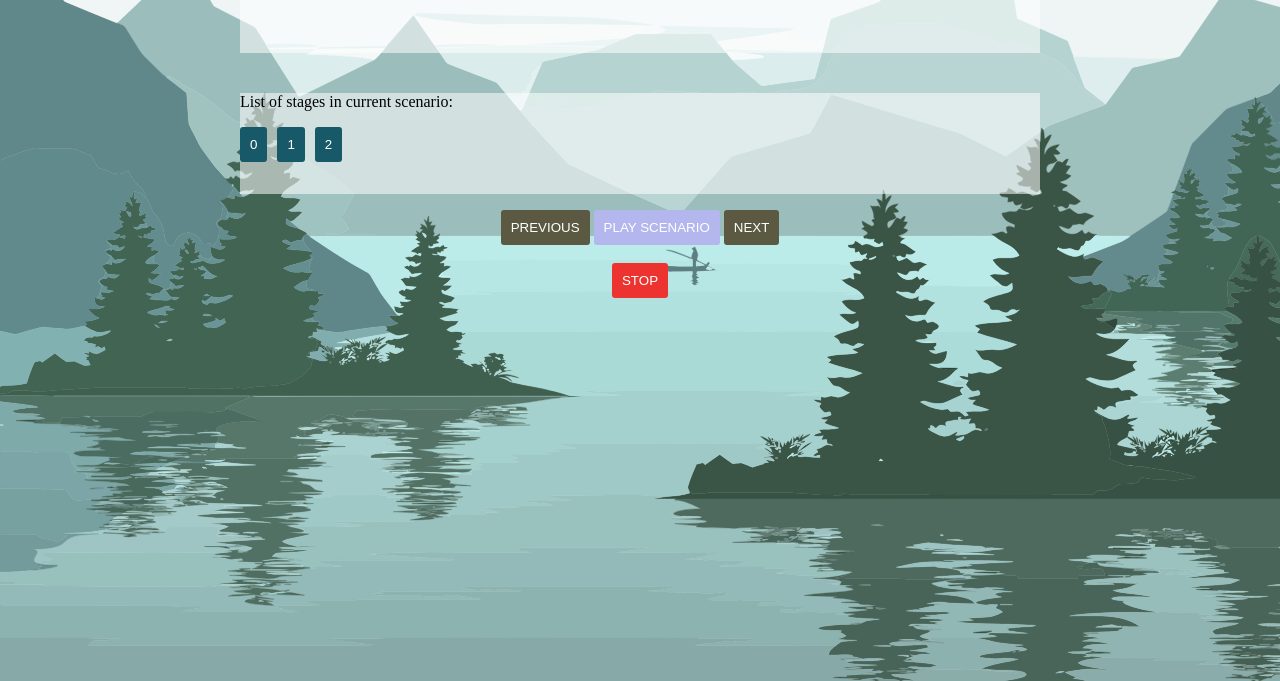
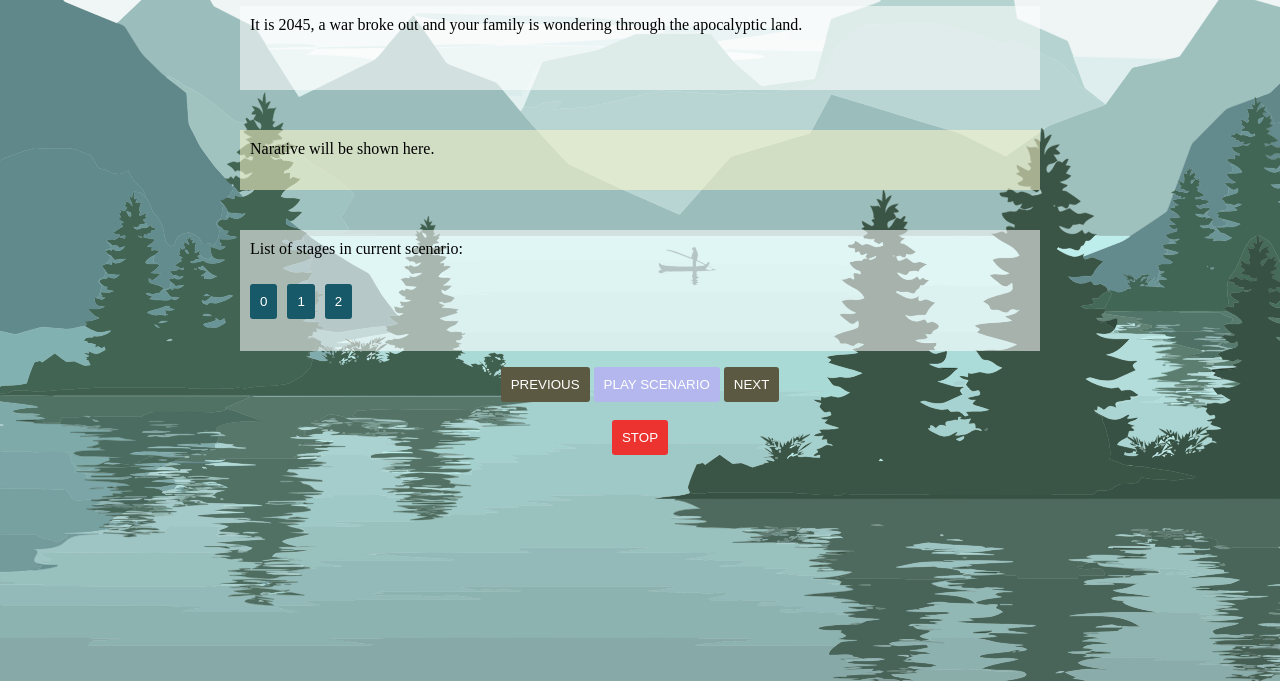
Before and after one commit to santrancisco/tinyadventure, a plain HTML site: page index.html in a window 1280 px wide. Shown: the part 119-800 px from the top of the page. Drawn offline with Linux system fonts and the light colour scheme.

Commit message:
show narative and moved scenarios to separated file

```diff
--- a/index.html
+++ b/index.html
@@ -12,18 +12,29 @@
         <link href="style.css" rel="stylesheet">
     </head>
     <body>
+        <nav>
+            <select id="select_language" onchange="updateLanguage()">
+                <option value="en">English</option>
+                <option value="vn">Vietnamese</option>
+              </select>
+        </nav>
         <h1 class="mainheading">Tiny Adventure</h1>
         <div class="container">
-            <div class="status" style="margin-top: 5vh; padding-bottom: 5vh;">
-                <p id="note" class="note">
+            <div class="description" style="margin-top: 5vh; padding-bottom: 5vh;">
+                <p id="note" style="padding-top: 10px;padding-left: 10px;" class="note">
                     Let the adventure begins  </p>
             </div>
-            <div class="status" style="margin-top: 5vh; padding-bottom: 2vh;">
-            <p>List of stages in current scenario:</p>
-            <div id="stages" class="stagelist" style="margin-top: 2vh; padding-bottom: 2vh;">
+            <div class="status" style="margin-top: 5vh; padding-bottom: 2vh; min-height: 30%;">
+                <p style="padding-top: 10px;padding-left: 10px;" id="narative">
+                    Narative will be shown here.
+                </p>
+            </div>
+            <div class="description" style="margin-top: 5vh; padding-bottom: 2vh;">
+                <p style="padding-top: 10px;padding-left: 10px;">List of stages in current scenario:</p>
+                <div id="stages" class="stagelist" style="padding-top: 10px;padding-left: 10px; margin-top: 2vh; padding-bottom: 2vh;">
 
+                </div>
             </div>
-        </div>
             <div class="action bar" style="margin-top: 2vh; padding-bottom: 2vh;">
                 <div class="button_cont" align="center">
                     <button class="nextbtt btt" id="previousbutton" onclick="previousscenario();">Previous</button>
@@ -37,6 +48,7 @@
             </div>
         </div>
         <script src='https://code.responsivevoice.org/responsivevoice.js'></script>
+        <script src="/js/scenarios.js"></script>
         <script src="/js/main.js"></script>
     </body>
 </html>
--- a/js/main.js
+++ b/js/main.js
@@ -34,84 +34,40 @@ languagelib={
     "vn":"Vietnamese Female"
 };
 
-var scenarios = [
-    {
-        "description":"It is 2045, a war broke out and your family is wondering through the apocalyptic land.",
-        "stages":[
-            {
-                "time": 30000,
-                "read":{
-                    "en":"You are wondering through an abandoned town but there is no sign of living. A storm is approaching in and you must find food and shelter."
-                },
-                "sound":{
-                    "windy":0,
-                    "rifle_echo_long":15000
+function updateLanguage() {
+    currentlanguage = document.getElementById("select_language").value;
+    document.getElementById("note").innerHTML = scenarios[currentscenario].description[currentlanguage];
 }
-            },
-            {
-            	"time": 30000,
-                "read": {
-                    "en":"While sitting around the campfire you heard a gun shoot and small noises outside the door. You take a look and found a wounded and exhausted dog outside."
-                },
-                "sound":{
-                    "thunder_storm":0,
-                    "fire":0,
-                    // "coffee_shop":0,
-                }
-             },
-             {
-            	"time": 30000,
-                "read": {
-                    "en":"Your friends are exhausted and they need food. The sky is clearing and It's time to go out and search for food."
-                },
-                "sound":{
-                    "warm_night":0,
-                }
-         	}
-        ],
-        "exit": "Feeling fresh and ready, you can finally leave the town!"
-    },
-    {
-        "description":"It is 1940, In the middle of world war 2, you and your family managed to escape to a farm.",
-        "stages":[
-            {
-                "time": 30000,
-                "read":{
-                    "en":"Everyone stretch their legs and get out of the tent. It is important to keep your self healthy. You gather everyone and start your daily exercise."
-                },
-                "sound":{
-                    "chicken_morning_farm":0
-                }
-            },
-            {
-            	"time": 30000,
-                "read": {
-                    "en":"Dark clouds gather quickly. It's time to head back into the tent and wait for the rain to finish."
-                },
-                "sound":{
-                    "heavy_rain":0,
-                    "thunder_storm":10000
-                }
-         	}
-        ],
-        "exit": "Feeling fresh and ready, you can finally leave the farm."
-    }
-];
+
 
 async function speak (text, opts) {
     //opts = opts || {}
     pauseallsound();
     await sleep(1000);
-    console.log(languagelib[currentlanguage])
-    console.log(text)
-    responsiveVoice.speak(text, languagelib[currentlanguage], opts)
+    responsiveVoice.speak(text[currentlanguage], languagelib[currentlanguage], opts)
 }
 
 currentsound=[];
 
-async function  playsound(sounds,timeout) {
+
+
+function  playambience(sounds,timeout) {
     for (const [sound, time]  of Object.entries(sounds)) {
-        console.log(sound)
+        if (time == 0){
+           playsound(sound,time)
+        }
+    }
+}
+
+function  playsoundatspecifictime(sounds,timeout) {
+    for (const [sound, time]  of Object.entries(sounds)) {
+        if (time != 0){
+           playsound(sound,time)
+        }
+    }
+}
+
+function  playsound(sound,timeout) {
     if (typeof currentsound[sound] != "undefined") {
         currentsound[sound].currentTime = 0;
     } else {
@@ -121,12 +77,13 @@ async function  playsound(sounds,timeout) {
         snd.loop=s.loop;
         currentsound[sound] = snd;
     }
-        setTimeout(function(){currentsound[sound].play()},time);
-    }
+    setTimeout(function(){currentsound[sound].play()},timeout*1000);
+
 }
 
+
 function pauseallsound(){
-    for (i in currentsound){
+    for (var i in currentsound){
         currentsound[i].pause();
     }
 }
@@ -148,19 +105,22 @@ async function playscenario(fromstage){
     document.getElementById("playbutton").disabled = true;
     var s=scenarios[currentscenario];
     for (var i = 0; i < s.stages.length; i++){
-        document.getElementById("stage-"+i).classList.remove("stagebttactive")
+        document.getElementById("stage-"+i).classList.remove("stagebttactive");
     }
     for (var i = fromstage; i < s.stages.length; i++){
         if (currentrun!=runcounter){
             console.log("Exit previous run")
             return
         }
-        document.getElementById("stage-"+i).classList.add("stagebttactive")
-        speak(s.stages[i].read[currentlanguage],{
-            onend: function(){playsound(s.stages[i].sound)}
+        document.getElementById("narative").innerHTML = s.stages[i].read[currentlanguage];
+        document.getElementById("stage-"+i).classList.add("stagebttactive");
+        console.log(s.stages[i].sounds);
+        playsoundatspecifictime(s.stages[i].sounds);
+        speak(s.stages[i].read,{
+            onend: function(){playambience(s.stages[i].sounds)}
             });
-        await sleep(s.stages[i].time);
-        document.getElementById("stage-"+i).classList.remove("stagebttactive")
+        await sleep(s.stages[i].time*1000);
+        document.getElementById("stage-"+i).classList.remove("stagebttactive");
    }
    pauseallsound();
    speak(s.exit,{});
@@ -184,7 +144,7 @@ function getCurrentSenario() {
 }
 
 currentscenario = getCurrentSenario()
-document.getElementById("note").innerHTML = scenarios[currentscenario].description;
+document.getElementById("note").innerHTML = scenarios[currentscenario].description[currentlanguage];
 for (var i =0;i<scenarios[currentscenario].stages.length;i++){
     document.getElementById("stages").innerHTML+="<button class=\"btt stagebtt\" onclick=\"playscenario("+i+")\"id=\"stage-"+i+"\">"+i+"</div>"
 }
--- /dev/null
+++ b/js/scenarios.js
@@ -0,0 +1,80 @@
+
+var scenarios = [
+    {
+        "description":{
+            "en":"It is 2045, a war broke out and your family is wondering through the apocalyptic land.",
+            "vn":"Bây giờ là năm 2045, một cuộc chiến tranh sảy ra và gia đình bạn đang phải mạo hiểm đi qua những thành phố đổ nát."
+        },
+        "stages":[
+            {
+                "time": 300,
+                "read":{
+                    "en":"You are wondering through an abandoned town but there is no sign of living. A storm is approaching in and you must find food and shelter.",
+                    "vn":"Bạn đang đi qua một ngôi làng bỏ hoang không một bóng người. Một cơn bão sắp ập tới, bạn cần tìm chỗ chú và đồ ăn."
+                },
+                "sounds":{
+                    "windy":0,
+                    "rifle_echo_long":295
+                }
+            },
+            {
+            	"time": 300,
+                "read": {
+                    "en":"While sitting around the campfire you heard a gun shoot and small noises outside the door. You take a look and found a wounded and exhausted dog outside.",
+                    "vn":"Đang ngồi bên lửa trại, bạn nghe thấy tiếng súng rồi có tiếng động nhỏ ở ngoài cửa. Nhìn ra ngoài, bạn phát hiện có một chú chó bị thương và nhìn rất mệt mỏi."
+                },
+                "sounds":{
+                    "thunder_storm":0,
+                    "fire":0
+                }
+             },
+             {
+            	"time": 300,
+                "read": {
+                    "en":"Your friends are exhausted and they need food. The sky is clearing and It's time to go out and search for food.",
+                    "vn":"Những người đi cùng bạn đã rất mệt mỏi. Mưa đã tạnh, đã đến lúc bạn đi tìm đồ ăn cho mọi người. "
+                },
+                "sounds":{
+                    "warm_night":0
+                }
+         	}
+        ],
+        "exit": {
+            "en":"Feeling fresh and ready, you can finally leave the town!",
+            "vn":"Bạn đã cảm thấy khỏe mạnh lên nhiều và có thể rời khỏi ngôi làng này."
+        }
+    },
+    {
+        "description":{
+            "en":"It is 1940, In the middle of world war 2, you and your family managed to escape to a farm.",
+            "vn":"1940 - Chiến tranh thế giời thư 2 đang xảy ra. Gia đình bạn đã chạy trốn được đến một nông trại bỏ hoang."
+        },
+        "stages":[
+            {
+                "time": 300,
+                "read":{
+                    "en":"Everyone stretch their legs and get out of the tent. It is important to keep your self healthy. You gather everyone and start your daily exercise.",
+                    "vn":"Trời đã sáng, đã đến lúc chúng ta tập thể dục buổi sáng. Trong môi trường loạn lạc như vậy, việc giữ gìn sức khỏe là rất quan trọng!"
+                },
+                "sounds":{
+                    "chicken_morning_farm":0
+                }
+            },
+            {
+            	"time": 300,
+                "read": {
+                    "en":"Dark clouds gather quickly. It's time to head back into the barn and wait for the rain to finish.",
+                    "vn":"Bầu trời bỗng trở nên xám xịt! Đã đến lúc chúng ta quay vào nhà và chờ cho mưa tạnh."
+                },
+                "sounds":{
+                    "heavy_rain":0,
+                    "thunder_storm":100
+                }
+         	}
+        ],
+        "exit":  {
+            "en":"Feeling fresh and ready, you can finally leave the farm.",
+            "vn":"Bạn đã cảm thấy khỏe mạnh lên nhiều và có thể rời khỏi nơi này."
+        }
+    }
+]
--- a/style.css
+++ b/style.css
@@ -1,6 +1,14 @@
 .mainheading {
     text-align: center;
     color: #775B59;
+}
+
+.description {
+    text-align: left;
+    max-width: 800px;
+    margin:0 auto;
+    align: center;
+    background-color: rgba(255, 255, 255, 0.55);
 }
 
 .status {
@@ -8,7 +16,7 @@
     max-width: 800px;
     margin:0 auto;
     align: center;
-    background-color: rgba(255, 255, 255, 0.55);
+    background-color: rgba(255,250,205, 0.55);
 }
 
 .statustable {
```
Also changed, not shown: 2 other files. Lines whose indentation alone changed are shown as unchanged.
